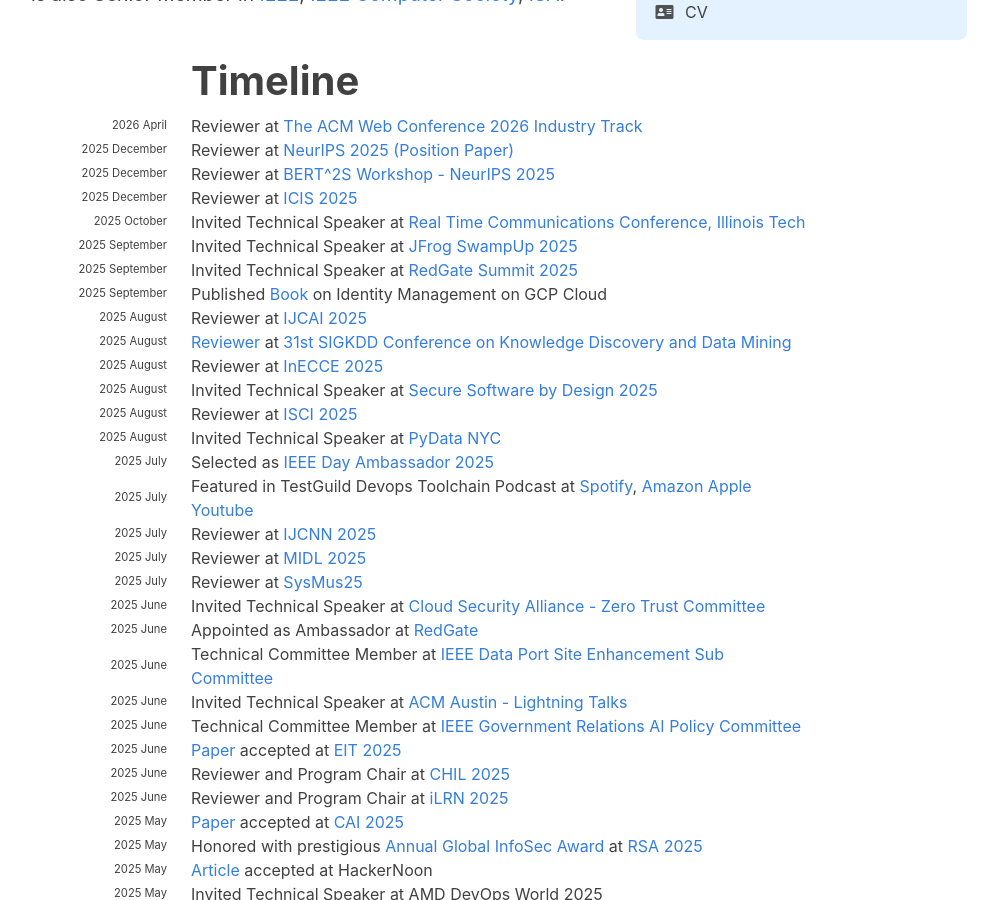
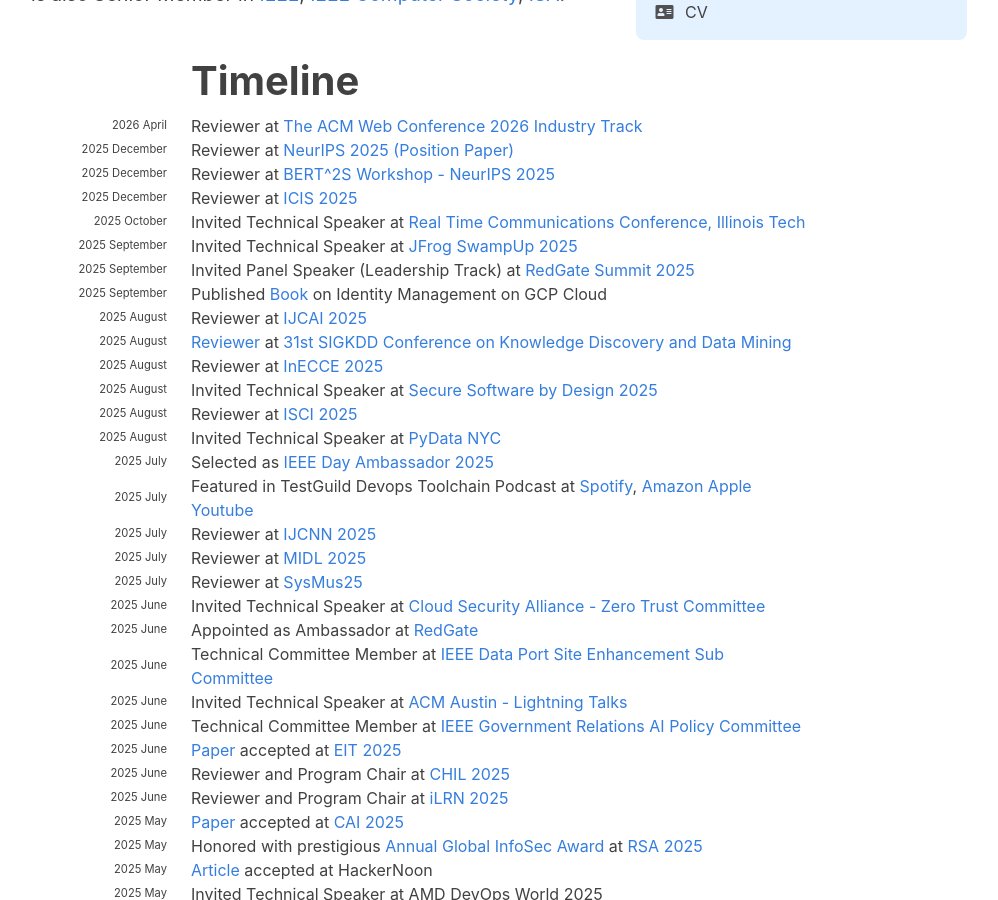
Before and after one commit to hariharanragothaman/hariharanragothaman.github.io, a Jekyll site: the page built from index.md, in a window 1280 px wide and 900 px high, scrolled down 772 px. Shown: the whole window, without its empty margins (141-1139 px from the left). Built offline with Jekyll 4.4.1, drawn with Linux system fonts in a browser that asks for light colours; nearby versions of some CDN libraries; some web fonts are replaced.

Commit message:
Polishes and Updates

```diff
--- a/_data/news.yaml
+++ b/_data/news.yaml
@@ -37,7 +37,7 @@
 
 - year: 2025
   year-extra: September
-  description: Invited Technical Speaker at  <a href="https://www.red-gate.com/hub/events/redgate-summit-2025-dallas#speakers"> RedGate Summit 2025 </a>
+  description: Invited Panel Speaker (Leadership Track) at  <a href="https://www.red-gate.com/hub/events/redgate-summit-2025-dallas#speakers"> RedGate Summit 2025 </a>
 
 
 - year: 2025
```
